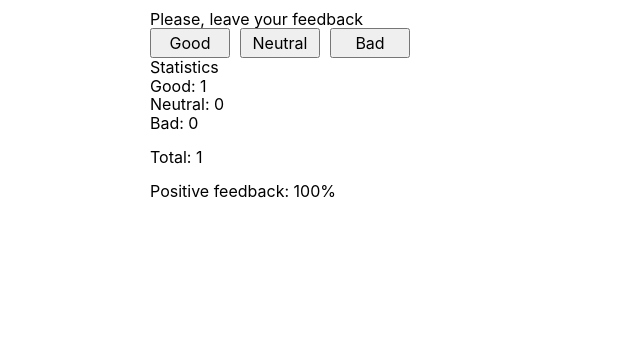
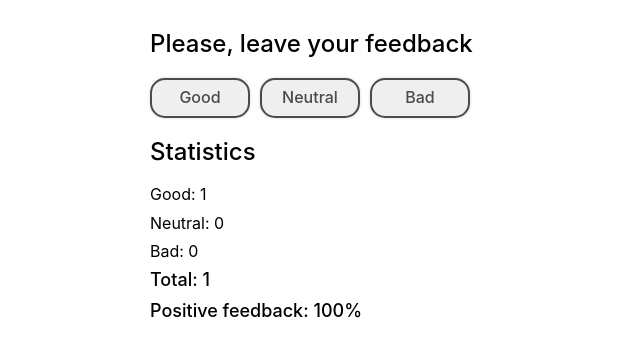
Before and after one commit to Irina-Koksharova/goit-react-hw-02-feedback, a React (Create React App) app: page / in a window 1280 px wide. Both pictures are taken after a click on the button "Good". Shown: the top 356 px of the page, without its empty margins (0-640 px from the left). Built offline with nearby package versions, Linux system fonts and the light colour scheme.

Commit message:
Добавлены стили во все компоненты

```diff
--- a/src/components/App/App.js
+++ b/src/components/App/App.js
@@ -1,9 +1,9 @@
 import React, { Component } from 'react';
 import Container from '../Container/Container';
-import Statistics from '../../components/Statistics/Statistics';
 import Section from '../../components/Section/Section';
 import FeedbackOptions from '../../components/FeedbackForm/FeedbackOptions';
 import Notification from '../../components/Notification/Notification';
+import Statistics from '../../components/Statistics/Statistics';
 
 class App extends Component {
   state = {
@@ -13,9 +13,15 @@ class App extends Component {
   };
 
   handleIncrement = e => {
+    const targetButton = e.target;
+    targetButton.style.backgroundColor = 'rgb(251, 152, 152)';
+    setTimeout(() => {
+      targetButton.style.backgroundColor = 'rgb(239, 239, 239)';
+    }, 100);
+
     this.setState(prevState => {
       for (const key in this.state) {
-        if (key === e.target.textContent.toLowerCase()) {
+        if (key === targetButton.textContent.toLowerCase()) {
           return {
             [key]: prevState[key] + 1,
           };
@@ -25,7 +31,10 @@ class App extends Component {
   };
 
   countTotalFeedback() {
-    return Object.values(this.state).reduce((acc, value) => acc + value, 0);
+    return Object.values(this.state).reduce(
+      (total, feedback) => total + feedback,
+      0,
+    );
   }
 
   countPositiveFeedbackPercentage() {
--- a/src/components/Container/Container.jsx
+++ b/src/components/Container/Container.jsx
@@ -1,7 +1,12 @@
+import PropTypes from 'prop-types';
 import s from './Container.module.css';
 
 function Container({ children }) {
   return <div className={s.container}>{children}</div>;
 }
 
+Container.propTypes = {
+  children: PropTypes.any.isRequired,
+};
+
 export default Container;
--- a/src/components/FeedbackForm/FeedbackOptions.module.css
+++ b/src/components/FeedbackForm/FeedbackOptions.module.css
@@ -6,13 +6,20 @@
   margin-right: 10px;
 }
 
-.statisticsItem:not(:last-child) {
-  margin-bottom: 10px;
-}
-
 .button {
   margin: 0;
   padding: 0;
-  min-width: 80px;
-  min-height: 30px;
+  min-width: 100px;
+  min-height: 40px;
+  color: rgb(75, 73, 73);
+  font-weight: 500;
+  border: 2px solid rgb(77, 74, 74);
+  border-radius: 15px;
+  outline: none;
+  box-shadow: 0 0 3px rgba(147, 150, 147, 0.4);
+  cursor: pointer;
 }
+
+.button:hover {
+  transform: scale(1.02);
+}
--- a/src/components/Notification/Notification.module.css
+++ b/src/components/Notification/Notification.module.css
@@ -1,5 +1,5 @@
 .message {
   margin: 0;
-  font-size: 24px;
+  font-size: 18px;
   font-weight: 500;
 }
--- a/src/components/Section/Section.jsx
+++ b/src/components/Section/Section.jsx
@@ -4,7 +4,8 @@ import s from './Section.module.css';
 function Section({ title, children }) {
   return (
     <section className={s.section}>
-      {title} {children}
+      <p className={s.title}> {title}</p>
+      {children}
     </section>
   );
 }
--- a/src/components/Section/Section.module.css
+++ b/src/components/Section/Section.module.css
@@ -0,0 +1,9 @@
+.section {
+  margin: 20px 0 0;
+}
+
+.title {
+  margin: 0 0 20px;
+  font-size: 24px;
+  font-weight: 500;
+}
--- a/src/components/Statistics/Statistics.jsx
+++ b/src/components/Statistics/Statistics.jsx
@@ -10,8 +10,8 @@ function Statistics({ good, neutral, bad, total, positivePercentage }) {
         <li className={s.statisticsItem}>Bad: {bad}</li>
       </ul>
 
-      <p>Total: {total}</p>
-      <p>Positive feedback: {positivePercentage}</p>
+      <p className={s.total}>Total: {total}</p>
+      <p className={s.positive}>Positive feedback: {positivePercentage}</p>
     </>
   );
 }
--- a/src/components/Statistics/Statistics.module.css
+++ b/src/components/Statistics/Statistics.module.css
@@ -1,3 +1,10 @@
-.item:not(:last-child) {
+.statisticsItem:not(:last-child) {
   margin-bottom: 10px;
 }
+
+.total,
+.positive {
+  margin: 10px 0 0;
+  font-size: 18px;
+  font-weight: 500;
+}
```
Also changed, not shown: 1 other file (tests, documents, lock files or other folders).
